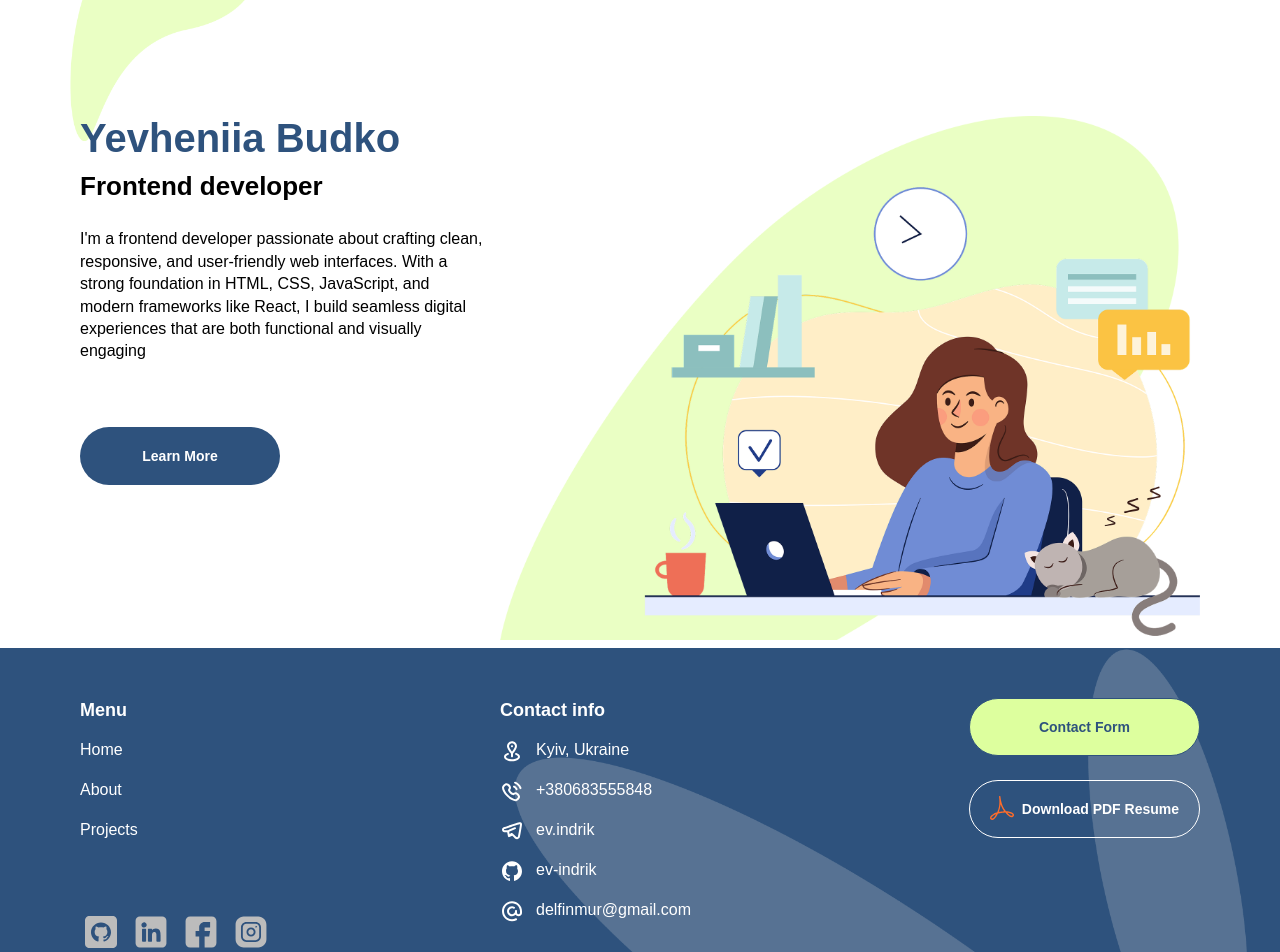
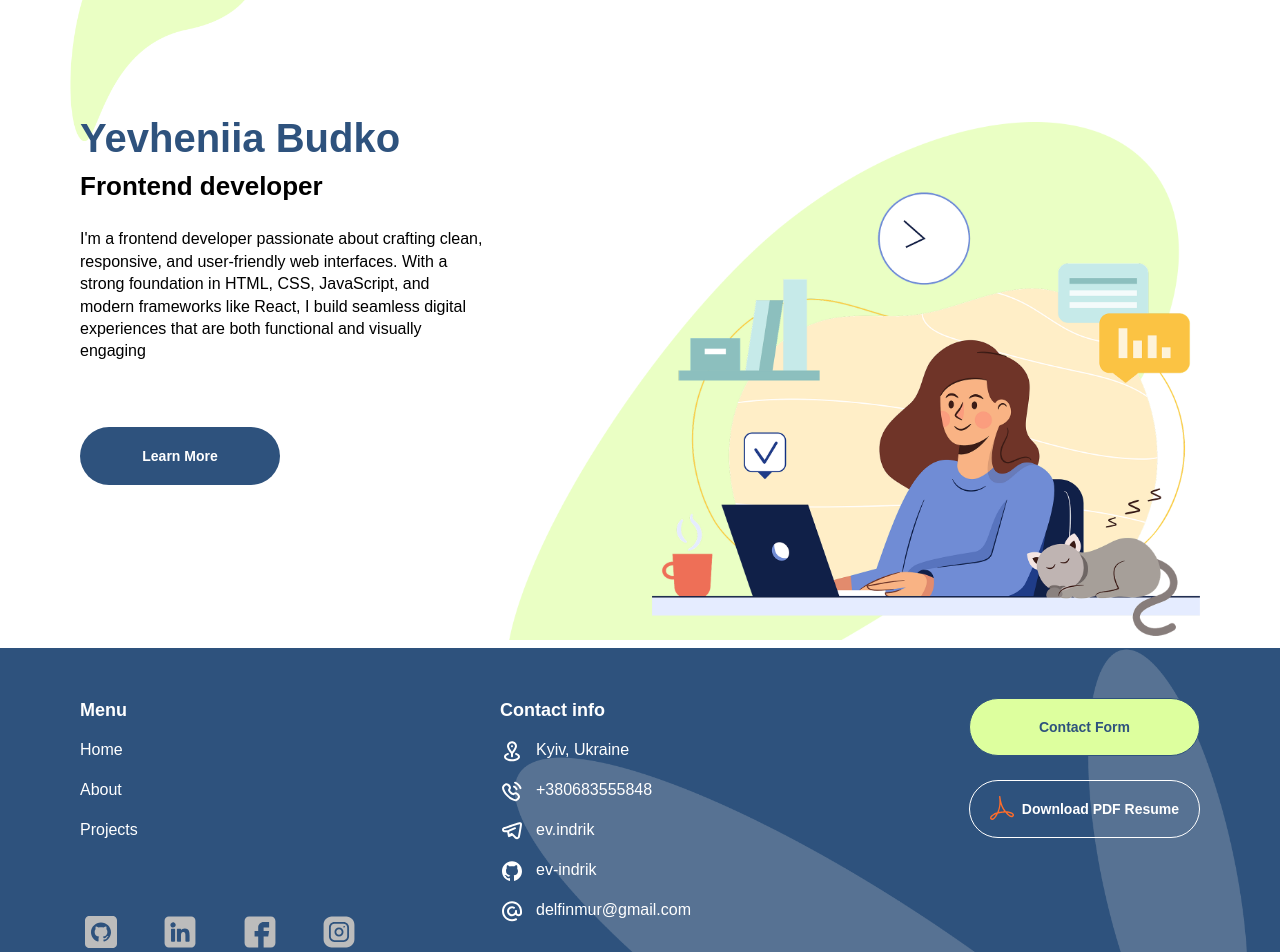
Before and after one commit to ev-indrik/my-portfolio, a React (Vite) app: page / in a window 1280 px wide. Shown: the part 160-1112 px from the top of the page. Built offline with nearby package versions, Linux system fonts and the light colour scheme.

Commit message:
refactor and fix: fix and refactor HeroSection, add changes to Footer, Header

```diff
--- a/src/App.scss
+++ b/src/App.scss
@@ -34,7 +34,7 @@ body {
     padding: 0 60px;
   }
 
-  @media screen and (max-width: 360px) {
+  @media screen and (max-width: 320px) {
     padding: 0 12px;
   }
 }
--- a/src/components/download-pfd-btn/DownloadPdfBtn.tsx
+++ b/src/components/download-pfd-btn/DownloadPdfBtn.tsx
@@ -2,6 +2,7 @@ import type {FC} from 'react';
 import {SvgIcon} from "@/components/icon/SvgIcon";
 import WebsiteButton from "@/components/website-button/WebsiteButton";
 import type {ButtonProps} from "antd";
+import useBreakpoint from "antd/es/grid/hooks/useBreakpoint";
 
 type DownloadPdfBtnType = 'primary' | 'ghost-white'
 type Size = 'small' | 'middle' | 'large'
@@ -19,13 +20,15 @@ export const onPdfClick = ()=>{
 }
 
 const DownloadPdfBtn: FC<Props & ButtonProps> = ({btnType, size='large'}) => {
+
+    const {xxl, xl, lg, md, sm} = useBreakpoint()
     const mappedBtnType = btnType === 'ghost-white' ? 'white-ghost' : 'primary';
 
     return (
         <WebsiteButton
             btnType={mappedBtnType}
             icon={<SvgIcon type={'pdf'} color={'orange'}/>}
-            text={'Download PDF Resume'}
+            text={(xxl||xl||lg||md||sm) ? 'Download PDF Resume' : 'PDF Resume'}
             size={size}
             onClick={onPdfClick}
             block
--- a/src/components/footer/Footer.tsx
+++ b/src/components/footer/Footer.tsx
@@ -162,7 +162,7 @@ const Footer: FC = () => {
                 <WebsiteDivider color={'white'} paddingTop={10} paddingBottom={10}/>
 
                 <Row className={'signature-container'} justify={'center'} style={{paddingTop: 24, paddingBottom: 48}}>
-                    <Paragraph color={'white'}>
+                    <Paragraph color={'white'} centered>
                         {'Coded by '}
                         <a href={"https://github.com/ev-indrik"} target="_blank"
                            rel="noopener noreferrer">
--- a/src/components/header/Header.scss
+++ b/src/components/header/Header.scss
@@ -9,7 +9,8 @@
 
   .header-menu {
     position: relative;
-    background: variables.$primary-bg-color;
+    //background: variables.$primary-bg-color;
+    background-color: transparent;
     border: none;
     display: flex;
     align-items: center;
@@ -22,6 +23,10 @@
     height: 120px;
     padding: 4px;
     z-index: 4;
+
+    @include mixins.sm-max {
+      margin-top: 40px;
+    }
 
     &.ant-btn:hover {
       background-color: transparent;
@@ -43,7 +48,7 @@
     @include mixins.sm-max {
       width: 280px;
       left: -100px;
-      top: 50px;
+      top: 90px;
     }
 
     img {
@@ -54,17 +59,18 @@
   }
 }
 
-.popup-wrapper {
+.popup-content-wrapper {
   position: relative;
+}
 
-  .ant-popover-inner {
-    background-color: #F7FFE7;
-
-    .ant-menu {
-      background-color: #F7FFE7;
-      border-radius: 8px;
-    }
-  }
+//.ant-popover-inner {
+//  background-color: #F7FFE7;
+//
+//  .ant-menu {
+//    background-color: #F7FFE7;
+//    border-radius: 8px;
+//  }
+//}
 
 .ant-divider.ant-divider-horizontal {
   margin: 0;
@@ -115,7 +121,6 @@
     width: 84vw;
   }
 }
-}
 
 .popover-raw-wrapper {
 
@@ -123,7 +128,17 @@
     margin-right: -30px;
   }
 
-  @media screen and (max-width: 360px) {
+  @media screen and (max-width: 320px) {
     margin-right: unset;
   }
 }
+
+.ant-popover-content {
+
+  .popover-menu-wrapper {
+    background-color: #F7FFE7;
+    .header-menu {
+      background: transparent;
+    }
+  }
+}
--- a/src/components/header/Header.tsx
+++ b/src/components/header/Header.tsx
@@ -92,7 +92,7 @@ const Header: FC = () => {
     }
 
     const menuContent = (
-        <div className={'popup-wrapper'}>
+        <div className={'popup-content-wrapper'}>
 
             <div className={'popover-bg-wrapper'}>
                 <img src={popoverBgImg} alt={"illustration for background"}/>
@@ -159,6 +159,7 @@ const Header: FC = () => {
                             </Col>
 
                             <Popover
+                                classNames={{body: 'popover-menu-wrapper'}}
                                 placement={'topLeft'}
                                 title={null}
                                 content={menuContent}
--- a/src/components/hero-section/HeroSection.scss
+++ b/src/components/hero-section/HeroSection.scss
@@ -56,11 +56,14 @@
   .image-container {
     position: relative;
     width: 760px;
-    min-width: 700px;
     overflow: visible;
 
     &.mirrored {
       transform: scaleX(-1);
+    }
+
+    @include mixins.lg-max {
+      min-width: 700px;
     }
 
     @media screen and (max-width: 900px) {
--- a/src/components/hero-section/HeroSection.tsx
+++ b/src/components/hero-section/HeroSection.tsx
@@ -70,7 +70,8 @@ const HeroSection: FC<HeroSectionProps> = ({
                                                imgPaddingBottom
                                            }) => {
 
-    const {xxl, xl, lg, md, sm} = useBreakpoint()
+    const {xxl, xl, lg, md } = useBreakpoint()
+    const isDesktop = xxl || xl || lg || md;
 
     const lottieRef = useRef<LottieRefCurrentProps>(null);
 
@@ -79,6 +80,8 @@ const HeroSection: FC<HeroSectionProps> = ({
             lottieRef.current.setSpeed(0.5);
         }
     }, []);
+
+
 
     return (
         <div className={'hero-section-wrapper'} style={{paddingBottom: paddingBtm}}>
@@ -90,14 +93,13 @@ const HeroSection: FC<HeroSectionProps> = ({
                     </div>}
 
                 <Row
-                    wrap={(xxl||xl||lg||md ? false : undefined)}
+                    wrap={!isDesktop}
                     gutter={[24, 24]}
                     className={'hero-section-content-wrapper'}
-                    justify={(xxl||xl||lg||md ? undefined : 'center')}
+                    justify={isDesktop ? undefined : 'center'}
                 >
 
                     <Col
-                        // span={spanNumber}
                         xxl={spanNumber} xl={spanNumber+1} lg={spanNumber+1} md={spanNumber+3} sm={20} xs={24}
                         className={'texts-container'}
                         order={isReversed ? 2 : 1}
@@ -112,22 +114,22 @@ const HeroSection: FC<HeroSectionProps> = ({
                         </div>}
 
                         <Title
-                            level={(xxl||xl||lg||md||sm) ? 2 : 3}
+                            level={isDesktop ? 2 : 3}
                             color={titleColor}
                             style={{paddingBottom: subTitle ? 2 : 24}}
-                            centered={!(xxl||xl||lg||md)}
+                            centered={!isDesktop}
                         >
                             {mainTitle}
                         </Title>
 
-                        {subTitle && <Title level={(xxl||xl||lg||md||sm) ? 3: 4} style={{paddingBottom: 24}} centered={!(xxl||xl||lg||md)}>{subTitle}</Title>}
+                        {subTitle && <Title level={isDesktop ? 3 : 4} style={{paddingBottom: 24}} centered={!isDesktop}>{subTitle}</Title>}
 
                         {Array.isArray(description) ? (
                             description.map((item, index) => (
                                 <TextListItem key={index} text={item}/>
                             ))
                         ) : (
-                            <Paragraph centered={!(xxl||xl||lg||md)}>{description}</Paragraph>
+                            <Paragraph centered={!isDesktop}>{description}</Paragraph>
                         )}
 
 
@@ -138,7 +140,7 @@ const HeroSection: FC<HeroSectionProps> = ({
                                     text={buttonText}
                                     size={'large'}
                                     onClick={onClick}
-                                    block={!(xxl||xl||lg||md)}
+                                    block={!isDesktop}
                                     disabled={isDisabled}
                                 /> :
                                 <WebsiteButton
@@ -146,7 +148,7 @@ const HeroSection: FC<HeroSectionProps> = ({
                                     text={buttonText}
                                     size={'large'}
                                     onClick={onClick}
-                                    block={!(xxl||xl||lg||md)}
+                                    block={!isDesktop}
                                     disabled={isDisabled}
                                 />}
                         </Row>)}
@@ -157,17 +159,13 @@ const HeroSection: FC<HeroSectionProps> = ({
 
                     <Col
                         order={isReversed ? 1 : 2}
-                        offset={offsetNumber}
-                        flex={'auto'}
-                        // xxl={{ flex: 'auto', offset: offsetNumber }}
-                        // xl={{ flex: 'auto', offset: offsetNumber }}
-                        // lg={{ flex: 'auto', offset: offsetNumber }}
-                        // md={{ flex: 'auto', offset: offsetNumber }}
-                        sm={{ span: 20, offset: 0 }}
-                        xs={{ span: 24, offset: 0 }}
+                        offset={isDesktop ? offsetNumber : 0}
+                        flex={isDesktop ? 'auto' : undefined}
+                        sm={20}
+                        xs={24}
                     >
                         <Row justify={'end'} align={'bottom'}
-                             style={{height: '100%', paddingBottom: (xxl||xl||lg||md ? 0 : 42)}}>
+                             style={{height: '100%', paddingBottom: isDesktop ? 0 : 42}}>
                             <div className={isImgMirrored ? 'image-container mirrored' : 'image-container'} style={{paddingBottom: imgPaddingBottom}}>
                                 {imageSrc && <img src={imageSrc} alt={'illustration of developer'}/>}
 
--- a/src/components/social-buttons/SocialButtons.tsx
+++ b/src/components/social-buttons/SocialButtons.tsx
@@ -1,27 +1,16 @@
 import {type FC} from 'react';
-import {Row, Space} from "antd";
+import {Row} from "antd";
 import WebsiteButton from "../website-button/WebsiteButton.tsx";
 import {SvgIcon} from "../icon/SvgIcon.tsx";
-import useBreakpoint from "antd/es/grid/hooks/useBreakpoint";
 
 const SocialButtons: FC = () => {
 
-    const {xxl, xl, lg, md} = useBreakpoint()
-
     return (
-        <Row style={{paddingTop: 50, width: '100%'}}>
-            <Space
-                style={{
-                    display: 'flex',
-                    justifyContent: 'space-between',
-                    width: (xxl||xl||lg||md) ? undefined : '100%',
-                }}
-            >
+        <Row style={{paddingTop: 50, width: '100%'}} justify={'space-between'}>
                 <WebsiteButton btnType={'icon'} icon={<SvgIcon type={'git'}/>} link={'https://github.com/ev-indrik'}/>
                 <WebsiteButton btnType={'icon'} icon={<SvgIcon type={'linkedin'}/>} link={'https://www.linkedin.com/in/evindrik/'}/>
                 <WebsiteButton btnType={'icon'} icon={<SvgIcon type={'facebook'}/>} link={'https://www.facebook.com/ev.indrik'}/>
                 <WebsiteButton btnType={'icon'} icon={<SvgIcon type={'instagram'}/>} link={'https://www.instagram.com/ev_indrik'}/>
-            </Space>
         </Row>
     );
 };
```
Lines whose indentation alone changed are shown as unchanged.
